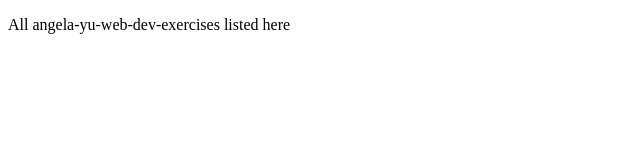
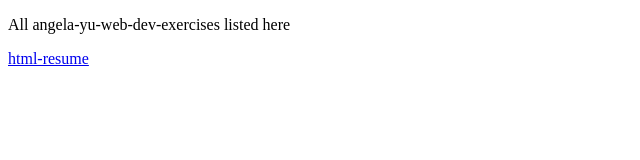
Before and after one commit to nimshankashmeera/angela-yu-web-dev-exercises, a plain HTML site: page index.html in a window 1280 px wide. Shown: the whole page, without its empty margins (0-640 px from the left). Drawn offline with Linux system fonts and the light colour scheme.

Commit message:
Update index.html with new link to html-resume

```diff
--- a/index.html
+++ b/index.html
@@ -10,7 +10,7 @@
 
     <p>All angela-yu-web-dev-exercises listed here</p>
 
-    <a href = "">  </a>
+    <a href = "./html-resume/index.html"> html-resume </a>
 
 </body>
 </html>
```
